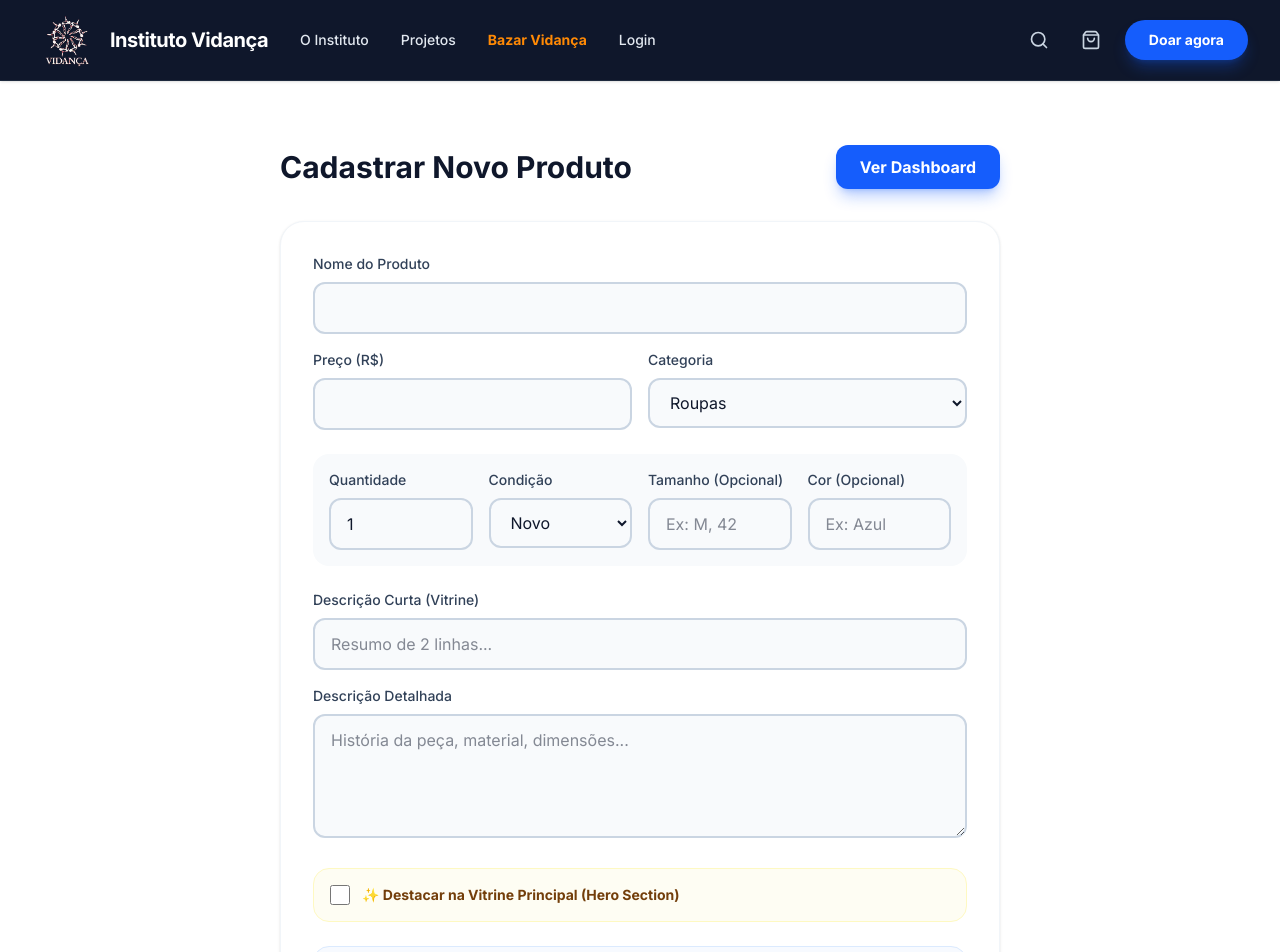
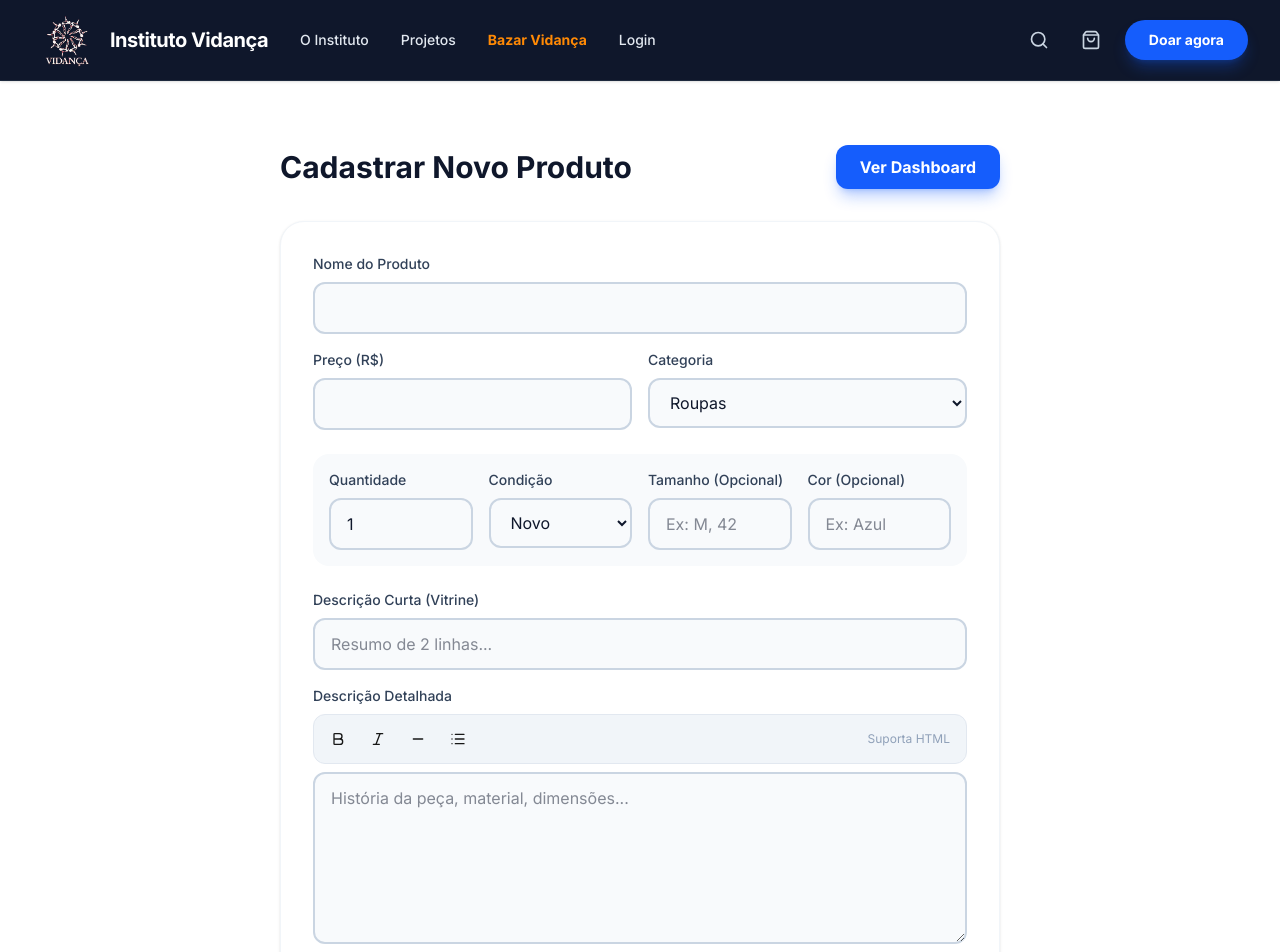
Before and after one commit to suportevidanca-png/bazar-vidanca, a Next.js app: page /admin in a window 1280 px wide. Shown: the top 952 px of the page. Built offline with nearby package versions, Linux system fonts and the light colour scheme; no server answers.

Commit message:
feat: add qty to cart, rich text for product description, save button to dashboard

```diff
--- a/app/admin/page.tsx
+++ b/app/admin/page.tsx
@@ -3,6 +3,7 @@ import { revalidatePath } from "next/cache";
 import { redirect } from "next/navigation";
 import { ProductCondition } from "@prisma/client";
 import Link from "next/link";
+import HtmlTextArea from "@/components/HtmlTextArea";
 
 export default function AdminPage() {
   async function createProduct(formData: FormData) {
@@ -110,7 +111,7 @@ export default function AdminPage() {
           </div>
           <div>
             <label className="block text-sm font-medium text-slate-700 mb-2">Descrição Detalhada</label>
-            <textarea name="detailedDescription" rows={4} required placeholder="História da peça, material, dimensões..." className="w-full px-4 py-3 rounded-xl border-2 border-slate-300 bg-slate-50 text-slate-900 focus:border-slate-400 focus:bg-white outline-none transition-colors"></textarea>
+            <HtmlTextArea name="detailedDescription" required placeholder="História da peça, material, dimensões..." className="w-full px-4 py-3 rounded-xl border-2 border-slate-300 bg-slate-50 text-slate-900 focus:border-slate-400 focus:bg-white outline-none transition-colors" />
           </div>
         </div>
 
--- a/app/product/[id]/page.tsx
+++ b/app/product/[id]/page.tsx
@@ -117,9 +117,7 @@ export default async function ProductPage({ params }: { params: Promise<{ id: st
               {/* Descrição Detalhada */}
               <div className="mt-auto">
                 <h3 className="text-xl font-bold text-slate-900 mb-4">Sobre esta peça</h3>
-                <div className="prose prose-slate prose-p:leading-relaxed prose-p:text-slate-600">
-                  <p>{product.detailedDescription}</p>
-                </div>
+                <div className="prose prose-slate prose-p:leading-relaxed prose-p:text-slate-600" dangerouslySetInnerHTML={{ __html: product.detailedDescription }} />
               </div>
 
             </div>
--- a/components/AddToCartButton.tsx
+++ b/components/AddToCartButton.tsx
@@ -8,10 +8,11 @@ import { incrementCartCount } from '@/app/actions';
 
 export default function AddToCartButton({ product }: { product: product }) {
   const [added, setAdded] = useState(false);
+  const [quantity, setQuantity] = useState(1);
   const addItem = useCartStore((state) => state.addItem);
 
   const handleAddToCart = async () => {
-    addItem(product);
+    addItem(product, quantity);
     setAdded(true);
     await incrementCartCount(product.id);
     setTimeout(() => setAdded(false), 2000);
@@ -28,10 +29,30 @@ export default function AddToCartButton({ product }: { product: product }) {
   }
 
   return (
+    <div className="mb-6">
+      <div className="flex items-center gap-4 mb-4">
+        <div className="flex items-center bg-slate-100 rounded-xl overflow-hidden border border-slate-200">
+          <button
+            onClick={() => setQuantity(q => Math.max(1, q - 1))}
+            className="w-12 h-12 flex items-center justify-center text-slate-600 hover:bg-slate-200 transition font-bold"
+          >
+            -
+          </button>
+          <span className="w-12 text-center font-bold text-slate-900">{quantity}</span>
+          <button
+            onClick={() => setQuantity(q => Math.min(product.stockCount, q + 1))}
+            className="w-12 h-12 flex items-center justify-center text-slate-600 hover:bg-slate-200 transition font-bold"
+          >
+            +
+          </button>
+        </div>
+        <span className="text-sm text-slate-500 font-medium">{product.stockCount} disponíveis em estoque</span>
+      </div>
+
       <button
         onClick={handleAddToCart}
         disabled={added}
-      className={`w-full py-5 rounded-2xl font-bold text-lg transition-colors shadow-xl shadow-slate-900/20 mb-6 flex items-center justify-center gap-3 ${
+        className={`w-full py-5 rounded-2xl font-bold text-lg transition-colors shadow-xl shadow-slate-900/20 flex items-center justify-center gap-3 ${
           added
           ? "bg-green-500 text-white hover:bg-green-600"
           : "bg-slate-900 text-white hover:bg-blue-600"
@@ -43,9 +64,10 @@ export default function AddToCartButton({ product }: { product: product }) {
           </>
         ) : (
           <>
-          <ShoppingBag size={24} /> Adicionar à Sacola
+            <ShoppingBag size={24} /> Adicionar {quantity} à Sacola
           </>
         )}
       </button>
+    </div>
   );
 }
--- a/components/DashboardProductRow.tsx
+++ b/components/DashboardProductRow.tsx
@@ -9,16 +9,22 @@ export default function DashboardProductRow({ product }: { product: product }) {
   const [stock, setStock] = useState(product.stockCount);
 
   const handleToggleActive = () => {
+    const action = product.isActive ? 'remover' : 'incluir';
+    if (window.confirm(`Tem certeza que deseja ${action} este produto na vitrine?`)) {
       startTransition(() => {
         toggleProductStatus(product.id, !product.isActive);
       });
+    }
   };
 
   const handleStockUpdate = (newStock: number) => {
     const validStock = Math.max(0, newStock);
     setStock(validStock);
+  };
+
+  const saveStock = () => {
     startTransition(() => {
-      updateProductStock(product.id, validStock);
+      updateProductStock(product.id, stock);
     });
   };
 
@@ -39,6 +45,7 @@ export default function DashboardProductRow({ product }: { product: product }) {
         </span>
       </td>
       <td className="p-4">
+        <div className="flex flex-col items-center justify-center gap-2">
           <div className="flex items-center justify-center gap-2">
             <button
               onClick={() => handleStockUpdate(stock - 1)}
@@ -49,6 +56,16 @@ export default function DashboardProductRow({ product }: { product: product }) {
               onClick={() => handleStockUpdate(stock + 1)}
               className="w-8 h-8 rounded-full bg-slate-100 flex items-center justify-center hover:bg-slate-200 transition text-slate-600 font-bold"
             >+</button>
+          </div>
+          {stock !== product.stockCount && (
+            <button
+              onClick={saveStock}
+              disabled={isPending}
+              className="px-3 py-1 bg-blue-600 text-white rounded-md text-xs font-bold hover:bg-blue-700 shadow-sm"
+            >
+              Salvar
+            </button>
+          )}
         </div>
       </td>
       <td className="p-4 text-center">
--- /dev/null
+++ b/components/HtmlTextArea.tsx
@@ -0,0 +1,64 @@
+'use client';
+
+import { useState, useRef } from 'react';
+import { Bold, Italic, List, Minus } from 'lucide-react';
+
+export default function HtmlTextArea({ name, required, placeholder, className }: { name: string, required?: boolean, placeholder?: string, className?: string }) {
+  const [value, setValue] = useState('');
+  const textareaRef = useRef<HTMLTextAreaElement>(null);
+
+  const insertTag = (tagStart: string, tagEnd: string) => {
+    const textarea = textareaRef.current;
+    if (!textarea) return;
+
+    const start = textarea.selectionStart;
+    const end = textarea.selectionEnd;
+    const text = textarea.value;
+
+    const before = text.substring(0, start);
+    const selected = text.substring(start, end);
+    const after = text.substring(end);
+
+    const newValue = before + tagStart + selected + tagEnd + after;
+    setValue(newValue);
+
+    // Reposition cursor
+    setTimeout(() => {
+      textarea.selectionStart = start + tagStart.length;
+      textarea.selectionEnd = end + tagStart.length;
+      textarea.focus();
+    }, 0);
+  };
+
+  return (
+    <div className="flex flex-col gap-2">
+      <div className="flex gap-2 bg-slate-100 p-2 rounded-xl border border-slate-200">
+        <button type="button" onClick={() => insertTag('<b>', '</b>')} className="p-2 hover:bg-white rounded-lg transition" title="Negrito">
+          <Bold size={16} />
+        </button>
+        <button type="button" onClick={() => insertTag('<i>', '</i>')} className="p-2 hover:bg-white rounded-lg transition" title="Itálico">
+          <Italic size={16} />
+        </button>
+        <button type="button" onClick={() => insertTag('<br/>\n', '')} className="p-2 hover:bg-white rounded-lg transition" title="Quebra de Linha">
+          <Minus size={16} />
+        </button>
+        <button type="button" onClick={() => insertTag('<ul>\n  <li>', '</li>\n</ul>')} className="p-2 hover:bg-white rounded-lg transition" title="Lista">
+          <List size={16} />
+        </button>
+        <span className="text-xs text-slate-400 ml-auto flex items-center px-2">
+          Suporta HTML
+        </span>
+      </div>
+      <textarea
+        ref={textareaRef}
+        name={name}
+        value={value}
+        onChange={(e) => setValue(e.target.value)}
+        rows={6}
+        required={required}
+        placeholder={placeholder}
+        className={className}
+      ></textarea>
+    </div>
+  );
+}
--- a/store/cart.ts
+++ b/store/cart.ts
@@ -9,7 +9,7 @@ export interface CartItem {
 
 interface CartState {
   items: CartItem[];
-  addItem: (product: product) => void;
+  addItem: (product: product, quantity?: number) => void;
   removeItem: (productId: string) => void;
   updateQuantity: (productId: string, quantity: number) => void;
   clearCart: () => void;
@@ -21,16 +21,19 @@ export const useCartStore = create<CartState>()(
   persist(
     (set, get) => ({
       items: [],
-      addItem: (product) => {
+      addItem: (product, quantity = 1) => {
         set((state) => {
           const existingItem = state.items.find((item) => item.product.id === product.id);
           if (existingItem) {
-            // Already in cart, do nothing or maybe update quantity?
-            // In a bazaar, usually stock is 1, so adding more might not make sense.
-            // Let's just return current state if already there to prevent adding > stock.
-            return state;
+            return {
+              items: state.items.map(item =>
+                item.product.id === product.id
+                  ? { ...item, quantity: Math.min(item.quantity + quantity, product.stockCount) }
+                  : item
+              )
+            };
           }
-          return { items: [...state.items, { product, quantity: 1 }] };
+          return { items: [...state.items, { product, quantity }] };
         });
       },
       removeItem: (productId) => {
```
Lines whose indentation alone changed are shown as unchanged.
